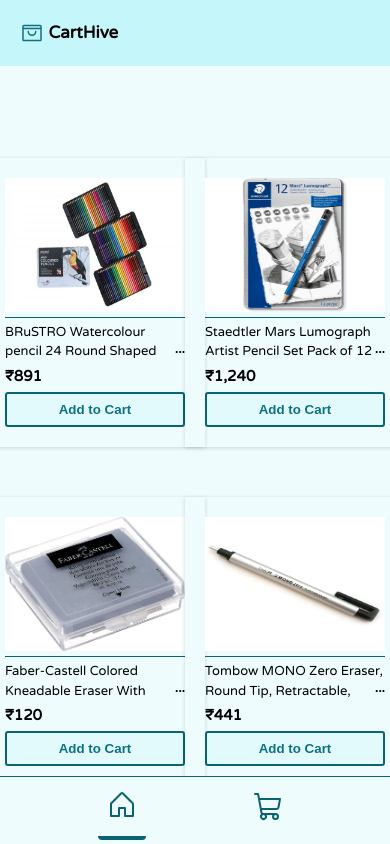
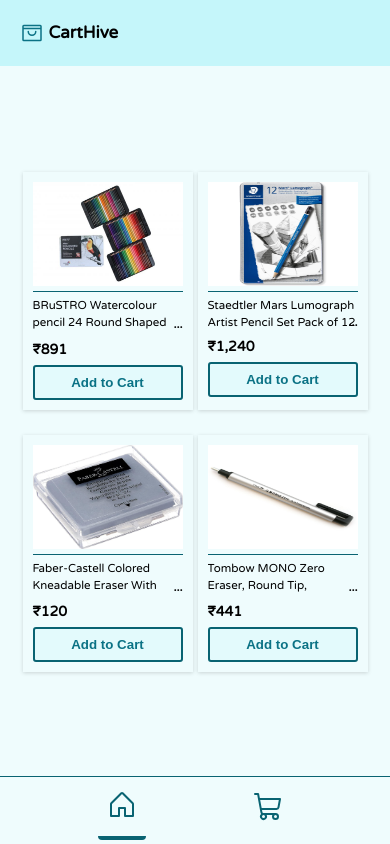
Before and after one commit to Shyam2k6/cartHive, a plain HTML site: page index.html in a window 390 px wide. Drawn offline with Linux system fonts and the light colour scheme.

Commit message:
Update style.css

```diff
--- a/style.css
+++ b/style.css
@@ -99,7 +99,6 @@ button:hover {
 .myCart,
 .title {
   width: 100%;
-
   font-size: 17px;
   position: absolute;
   top: 0;
@@ -120,8 +119,26 @@ button:hover {
   background: #e3fafc;
 }
 @media (max-width: 480px) {
+  .app {
+    overflow: hidden;
+  }
   .home {
     grid-template-columns: 150px 150px;
     grid-template-rows: auto auto;
+    gap: 25px;
+    margin-top: 0px;
+  }
+  img {
+    width: 150px;
+    height: 110px;
+  }
+  .card {
+    padding: 10px;
+  }
+  .price {
+    font-size: 14px;
+  }
+  .description {
+    font-size: 11.5px;
   }
 }
```
